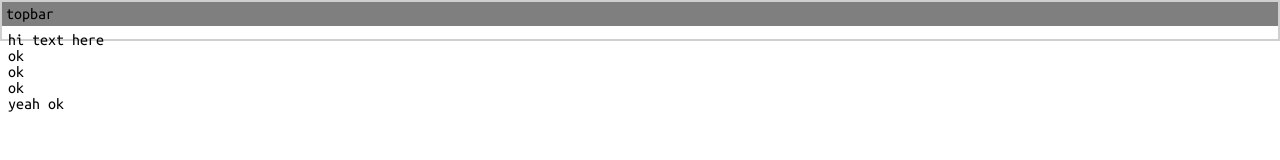
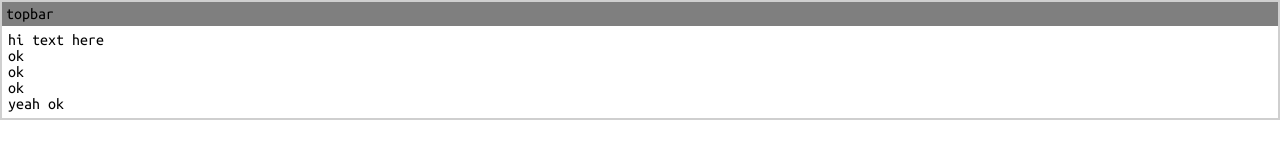
Before and after one commit to RedMikePumpkin/NotePad--, a plain HTML site: page editor.html in a window 1280 px wide. Drawn offline with Linux system fonts and the light colour scheme.

Commit message:
Update editor.html

```diff
--- a/editor.html
+++ b/editor.html
@@ -19,7 +19,7 @@
             #textbox {
                 padding: 6px;
                 background-color: #FFFFFF;
-                height: 1px;
+                max-height: 100vh;
                 scroll: auto;
             }
         </style>
```
